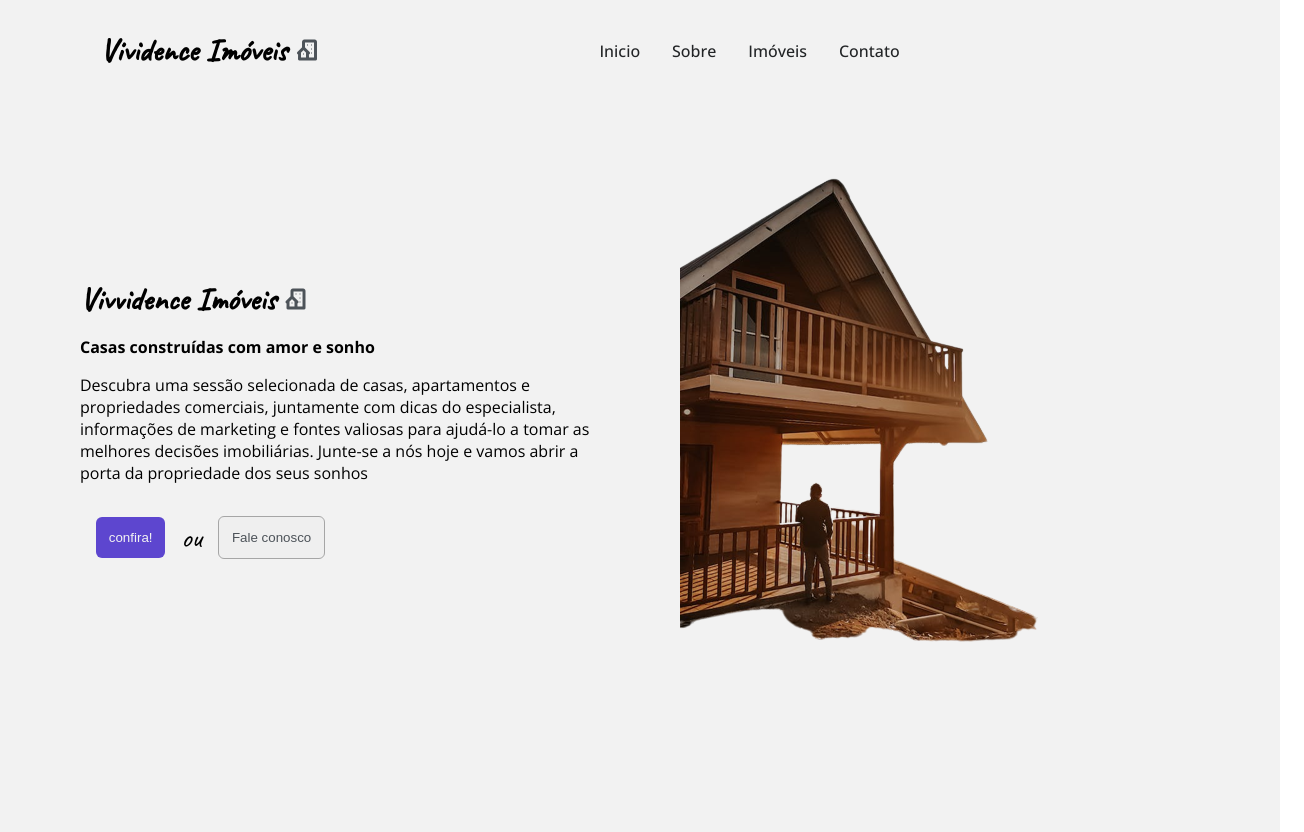
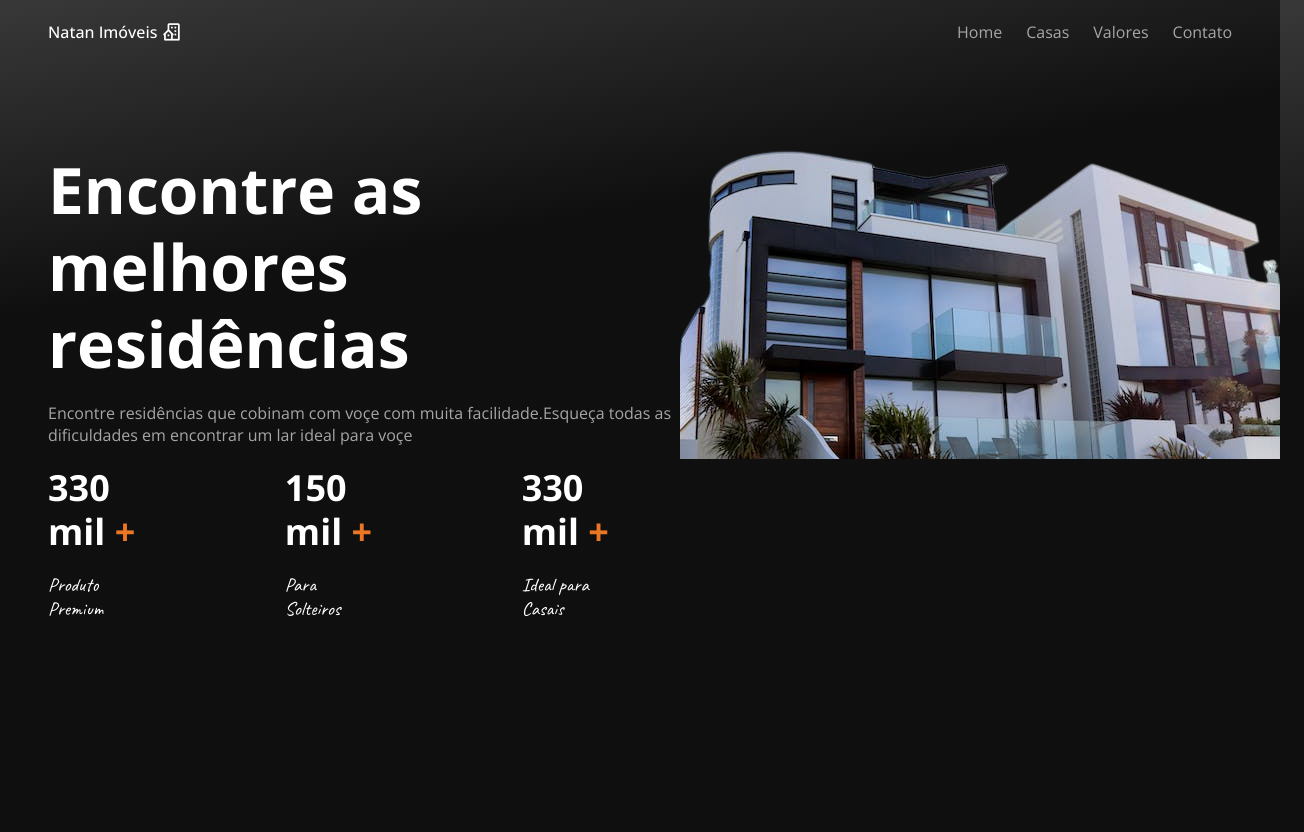
Before and after one commit to DevM-Garcia/Landingpage-corretora, a plain HTML site: page index.html in a window 1280 px wide. Shown: the whole page, 1304 px wide, since content can reach past the window. Before the commit the page ends 800 px from the top, so only its background shows below. Drawn offline with nearby package versions, Linux system fonts and the light colour scheme; a web font is replaced by a local one.

Commit message:
recomeçando

```diff
--- a/index.html
+++ b/index.html
@@ -1,58 +1,77 @@
 <!DOCTYPE html>
-<html lang="pt-Br">
+<html lang="pt-BR">
 
 <head>
     <meta charset="UTF-8">
     <meta name="viewport" content="width=device-width, initial-scale=1.0">
-    <title>Vividence Imóveis</title>
-    <!-- import boxicons -->
+    <title>Natan Imóveis</title>
+    <!-- link css -->
+    <link rel="stylesheet" href="style.css">
+    <!-- link boxicon -->
     <link href='https://unpkg.com/boxicons@2.1.4/css/boxicons.min.css' rel='stylesheet'>
-    <!-- import css -->
-    <link rel="stylesheet" href="style.css">
 </head>
+
 <!-- header -->
-<div class="container-cabecalho">
-    <header>
-        <div class="logo">
-            Vividence Imóveis<i class='bx bx-building-house'></i>
-        </div>
-
-        <nav>
-            <ul class="lista">
-                <li><a href="#inico">Inicio</a></li>
-                <li><a href="#sobre">Sobre</a></li>
-                <li><a href="#projeto">Imóveis</a></li>
+<header class="header" id="header">
+    <nav class="nav container">
+        <a href="#" class="logo">Natan Imóveis <i class='bx bx-building-house'></i></a>
+        <div class="nav-menu">
+            <ul class="lista-header">
+                <li>
+                    <a href="#home">Home</a>
+                </li>
+                <li>
+                    <a href="#casas">Casas</a>
+                </li>
+                <li>
+                    <a href="#valores">Valores</a>
+                </li>
                 <li><a href="#contato">Contato</a></li>
             </ul>
-        </nav>
-        <div class="btn-mobile"><i class='bx bx-menu'></i></div>
-    </header>
+        </div>
+        <div class="btn-menu"><i class='bx bx-menu'></i></div>
+    </nav>
+</header>
+<!-- main -->
+<main class="main">
+    <!-- home -->
+    <section class="home container" id="home">
+        <div class="home-container">
+            <div class="home-text">
+                <h1>Encontre as melhores residências</h1>
 
-    <!-- inicio -->
-
-    <section class="inicio" id="inicio">
-        <div class="banner">
-            <div class="campo-texto">
-                <h2>Vivvidence Imóveis <i class='bx bx-building-house'></i></h2>
-                <h4>Casas construídas com amor e sonho</h4>
-
-                <p>Descubra uma sessão selecionada de casas, apartamentos e propriedades comerciais, juntamente com
-                    dicas do especialista, informações de marketing e fontes valiosas para ajudá-lo a tomar as melhores
-                    decisões imobiliárias. Junte-se a nós hoje e vamos abrir a porta da propriedade dos seus sonhos
+                <p>Encontre residências que cobinam com voçe com muita facilidade.Esqueça todas as dificuldades
+                    em
+                    encontrar um lar ideal para voçe
                 </p>
-
-                <div class="buttons">
-                    <button class="btn-confira">confira!</button>
-                    <p>ou</p>
-                    <button class="btn-ctt">Fale conosco</button>
+                <div class="home-number">
+                    <div class="">
+                        <h1 class="home-value">330 mil <span>+</span></h1>
+                        <span class="desciption">Produto <br> Premium</span>
+                    </div>
+                    <div class="">
+                        <h1 class="home-value">150 mil <span>+</span></h1>
+                        <span class="desciption">Para<br> Solteiros</span>
+                    </div>
+                    <div class="">
+                        <h1 class="home-value">330 mil <span>+</span></h1>
+                        <span class="desciption">Ideal para <br> Casais</span>
+                    </div>
                 </div>
             </div>
-            <div class="img">
-                <img src="IMG/house-inicio-removebg-preview.png" alt="foto de uma casa">
+
+            <div class="container-img">
+                <img src="IMG/house.fundo-removebg-preview.png" alt="">
             </div>
         </div>
     </section>
-</div>
+
+    <section class="casas container" id="casas">
+        <div class="casas-img">
+
+        </div>
+    </section>
+</main>
 
 <body>
 
--- a/style.css
+++ b/style.css
@@ -22,6 +22,7 @@
     --cinza: #4D5359;
     --cinza-claro: #A6A6A6;
     --cinza-escuro: #222426;
+    --amarelo: rgb(235, 119, 36);
 }
 
 html {
@@ -30,149 +31,132 @@ html {
 
 body {
     font-family: var(--font);
+    background: var(--cor-font);
+    background: linear-gradient(170deg, hsl(0, 0%, 22%) 0%, hsl(0, 0%, 6%) 30%);
 }
 
-.container-cabecalho {
+/* classes reusaveis */
+.container {
+    max-width: 1300px;
+    padding: 1.5rem;
+    margin-left: 1.5rem;
+    margin-right: 1.5rem;
+}
+
+/* header nav */
+
+header {
     position: fixed;
-    width: 100%;
     top: 0;
     left: 0;
+    width: 100%;
+    background-color: transparent;
     z-index: 999;
-    background-color: var(--bg);
+    transition: 4.s;
 }
 
-header {
-    max-width: 1100px;
-    margin: auto;
+.nav {
+    height: 8vh;
     display: flex;
+    justify-content: space-between;
     align-items: center;
-    justify-content: space-between;
-    padding: 30px 10px;
 }
 
 .logo {
-    display: flex;
-    gap: 0.5rem;
+    display: inline-flex;
+    color: #fff;
     align-items: center;
-    font-weight: 600;
-    font-size: 2rem;
-    font-family: var(--font-alternativa);
+    gap: 0.25rem;
+    font-weight: 500;
+    transition: .4s;
 }
 
 .logo i {
-    font-weight: 600;
-    font-size: 1.5rem;
+    font-size: 1.3rem;
+}
+
+.logo:hover {
+    color: var(--cinza-claro);
+}
+
+.lista-header {
+    display: flex;
+    gap: 1.5rem;
+}
+
+.lista-header a {
+    color: var(--cinza-claro);
+    transition: .4s;
+}
+
+.lista-header a:hover {
     color: var(--cinza);
 }
 
-.lista {
-    display: flex;
-    gap: 2rem;
-}
-
-.lista a {
-    color: var(--cinza-escuro);
-    font-weight: 500;
-    transition: all 0.4s ease;
-}
-
-.lista a:hover {
-    color: var(--cinza-claro);
-}
-
-.btn-mobile i {
-    cursor: pointer;
-    font-size: 1.5rem;
+.btn-menu {
     display: none;
 }
 
-/* inicio */
-
-
-.inicio {
-    background: var(--bg)
-}
-
-.banner {
-    margin-top: 1rem;
-    height: 100vh;
-    display: flex;
-    align-items: center;
-    padding: 5rem;
-    gap: 5rem;
-}
-
-.campo-texto {
-    position: relative;
-    bottom: 90px;
-    width: 50%;
-    display: flex;
-    flex-direction: column;
-    gap: 1rem;
-}
-
-.campo-texto h2 {
-    font-family: var(--font-alternativa);
-    font-size: 2rem;
+.btn-menu i {
+    color: #fff;
+    font-size: 1.3rem;
     cursor: pointer;
 }
 
-.campo-texto h2 i {
-    font-weight: 600;
-    font-size: 1.5rem;
-    color: var(--cinza);
+/*=============== HOME ===============*/
+.home {
+    padding-bottom: 0;
+    height: 92vh;
+    width: 100%;
+    display: flex;
+    justify-content: center;
+    margin-top: 3rem;
+
 }
 
-.img {
-    width: 50%;
+.home-container {
+    display: flex;
 }
 
-.img img {
+.home-text {
     position: relative;
-    bottom: 90px;
+    margin-top: 5rem;
+    color: #fff;
 }
 
-.buttons {
-    width: 100%;
-    display: flex;
-    padding: 1rem;
-    gap: 1rem;
-    align-items: center;
+.home-text h1 {
+
+    font-size: 64px;
+    line-height: 120%;
+    margin-bottom: 1.25rem;
+    width: 80%;
 }
 
-.buttons p {
-    font-family: var(--font-alternativa);
-    font-size: 1.8rem;
+.home-text p {
+    font-size: 16px;
+    color: var(--cinza-claro);
+    margin-bottom: 1.25rem;
 }
 
-.btn-confira {
-    border: none;
-    background: rgb(93, 70, 207);
-    padding: 0.8rem;
-    border-radius: 6px;
-    cursor: pointer;
-    color: var(--bg);
-    transition: all ease .4s;
+.home-number {
+    display: flex;
+    justify-content: space-between;
 }
 
-.btn-confira:hover {
-    background: rgba(93, 70, 207, 0.775);
+.home-number h1 {
+    font-size: 36px;
 }
 
-.btn-ctt {
-    padding: 0.8rem;
-    border-radius: 6px;
-    color: var(--cinza);
-    cursor: pointer;
-    border: 1px solid var(--cinza-claro);
-    transition: .4s;
+.home-number span {
+    color: var(--amarelo);
 }
 
-.btn-ctt:hover {
-    background: var(--cinza-claro);
-    color: aliceblue;
+.home-number .desciption {
+    color: #fff;
+    font-family: var(--font-alternativa);
+    font-size: 1.2rem;
 }
 
-/* imoveis */
-
-.imoveis {}
+.casa {
+    background-color: #fff;
+}
```
Also changed, not shown: IMG/house.fundo-removebg-preview.png (added).
